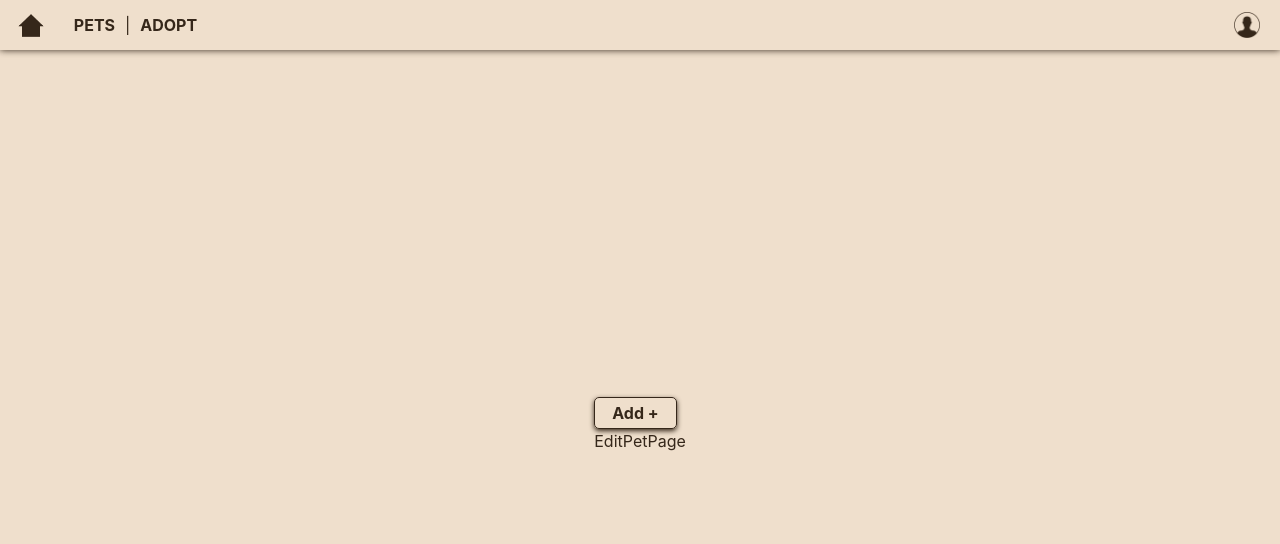
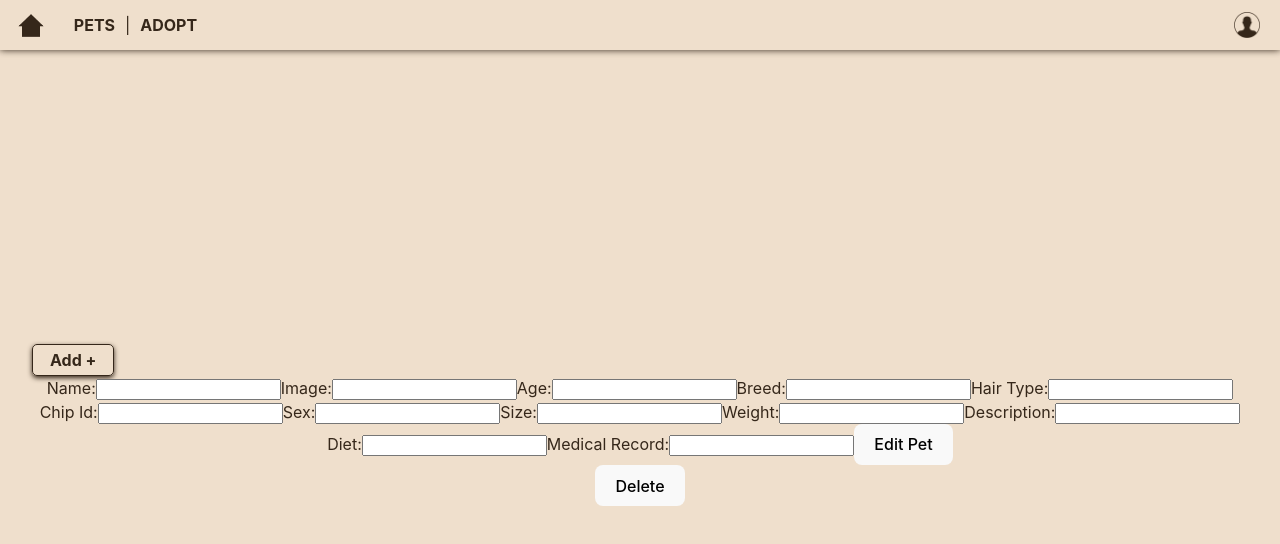
Before and after one commit to joaosilvapedro357/Frontend-Project-Module3-Pets, a React (Vite) app in the folder react-upet-app/: page /pets/1/edit in a window 1280 px wide. Shown: the top 544 px of the page. Built offline with nearby package versions, Linux system fonts and the light colour scheme; no server answers.

Commit message:
authentication issue solved

```diff
--- a/react-upet-app/src/pages/EditPetPage.jsx
+++ b/react-upet-app/src/pages/EditPetPage.jsx
@@ -1,9 +1,92 @@
-import React from 'react';
+import { useEffect, useState } from "react";
+import axios from "axios";
+import { useParams, useNavigate } from "react-router-dom";
+
+
+const BACKEND_URL = 'http://localhost:3000/api';
 
 function EditPetPage() {
-  return (
-    <div>EditPetPage</div>
-  )
+
+  const [name, setName] = useState('');
+  const [age, setAge] = useState('');
+  const [image, setImage] = useState('');
+  const [breed, setBreed] = useState('');
+  const [hairType, setHairType] = useState('');
+  const [chipId, setChipId] = useState('');
+  const [sex, setSex] = useState('');
+  const [size, setSize] = useState('');
+  const [weight, setWeight] = useState('');
+  const [description, setDescription] = useState('');
+  const [diet, setDiet] = useState('');
+  const [medicalRecord, setMedicalRecord] = useState('');
+  const [typeOfPet, setTypeOfPet] = useState('');
+
+    const {dogId} = useParams();
+    const navigate = useNavigate();
+
+
+    useEffect(()=>{
+        axios.get(`${BACKEND_URL}/dogs/${dogId}`).then((response)=>{
+            const oneDog = response.data;
+            setName(oneDog.name);
+            setImage(oneDog.image);
+            setAge(oneDog.age);
+            setBreed(oneDog.breed);
+            setHairType(oneDog.hairType);
+            setChipId(oneDog.chipId);
+            setSex(oneDog.sex);
+            setSize(oneDog.size);
+            setWeight(oneDog.weight);
+            setDescription(oneDog.description);
+            setDiet(oneDog.diet);
+            setMedicalRecord(oneDog.medicalRecord);
+
+        })
+        .catch((error)=> console.log(error));
+
+    }, []);
+
+    const handleSubmit = (e) =>{
+        e.preventDefault();
+
+        const requestBody = {name, image, age, breed, hairType, chipId, sex, size, weight,
+          description, diet, medicalRecord};
+
+        axios.put(`${API_URL}/projects/${projectId}`, requestBody).then(()=>{
+            navigate(`/projects/${projectId}`);
+
+        })
+        .catch((error)=> console.log(error));
+    }
+
+    const deletePet = () =>{
+        axios.delete(`${BACKEND_URL}/dogs/${dogId}`).then(()=>{
+            navigate("/pets");
+        })
+        .catch((error)=> console.log(error));
+    }
+
+    return(
+        <div>
+            <form onSubmit={handleSubmit}>
+                <label>Name:<input type="text" name="name" value={name} onChange={(e)=> setName(e.target.value)}/></label>
+                <label>Image:<input type="text" name="image" value={image} onChange={(e)=> setImage(e.target.value)}/></label>
+                <label>Age:<input type="text" name="age" value={age} onChange={(e)=> setAge(e.target.value)}/></label>
+                <label>Breed:<input type="text" name="breed" value={breed} onChange={(e)=> setBreed(e.target.value)}/></label>
+                <label>Hair Type:<input type="text" name="hairType" value={hairType} onChange={(e)=> setHairType(e.target.value)}/></label>
+                <label>Chip Id:<input type="text" name="chipId" value={chipId} onChange={(e)=> setChipId(e.target.value)}/></label>
+                <label>Sex:<input type="text" name="sex" value={sex} onChange={(e)=> setSex(e.target.value)}/></label>
+                <label>Size:<input type="text" name="size" value={size} onChange={(e)=> setSize(e.target.value)}/></label>
+                <label>Weight:<input type="text" name="weight" value={weight} onChange={(e)=> setWeight(e.target.value)}/></label>
+                <label>Description:<input type="text" name="description" value={description} onChange={(e)=> setDescription(e.target.value)}/></label>
+                <label>Diet:<input type="text" name="diet" value={diet} onChange={(e)=> setDiet(e.target.value)}/></label>
+                <label>Medical Record:<input type="text" name="medicalRecord" value={medicalRecord}
+                onChange={(e)=> setMedicalRecord(e.target.value)}/></label>
+                <button type="submit">Edit Pet</button>
+            </form>
+            <button onClick={deletePet}>Delete</button>
+        </div>
+    )
 }
 
 export default EditPetPage;
--- a/react-upet-app/src/pages/LoginPage.jsx
+++ b/react-upet-app/src/pages/LoginPage.jsx
@@ -3,7 +3,7 @@ import { AuthContext } from '../Context/auth.context';
 import axios from 'axios';
 import { useNavigate } from 'react-router-dom';
 
-const BACKEND_URL = 'http://localhost:3000/api';
+const BACKEND_URL = 'http://localhost:3000';
 
 function LoginPage() {
 
--- a/react-upet-app/src/pages/PetPage.jsx
+++ b/react-upet-app/src/pages/PetPage.jsx
@@ -1,9 +1,56 @@
-import React from 'react';
+import { useParams, Link } from "react-router-dom";
+import axios from "axios";
+import { useEffect, useState } from "react";
 
-function PetPage() {
+const BACKEND_URL = 'http://localhost:3000';
+
+function PetDetailsPage () {
+
+    const {dogId} = useParams();
+    const [pet, setPet] = useState('');
+
+    useEffect(()=>{
+        axios.get(`${BACKEND_URL}/dogs/${dogId}?_embed=tasks`).then((response)=>{
+            const onePet = response.data;
+            setPet(onePet);
+        })
+        .catch((error)=> console.log(error));
+    }, [])
+
   return (
-    <div>PetPage</div>
+
+    <div>
+        {pet && (
+            <div>
+                <h1>{pet.name}</h1>
+                <p>{pet.image}</p>
+                <p>{pet.age}</p>
+                <p>{pet.breed}</p>
+                <p>{pet.hairType}</p>
+                <p>{pet.chipId}</p>
+                <p>{pet.sex}</p>
+                <p>{pet.size}</p>
+                <p>{pet.weight}</p>
+                <p>{pet.description}</p>
+                <p>{pet.diet}</p>
+                <p>{pet.medicalRecord}</p>
+            </div>
+        )}
+        {pet && pet.tasks.map((task)=>{
+            return(
+                <div key={task.id}>
+                    <h3>{task.name}</h3>
+                    <h4>Description:</h4>
+                    <p>{task.description}</p>
+                </div>
+            )
+        })}
+        <Link to = "/pets">Back</Link>
+        <Link to={`/pets/edit/${dogId}`}> Edit Pet</Link>
+    </div>
   )
 }
 
-export default PetPage;
+export default PetDetailsPage
+
+// Remember to always return on .maps!
--- a/react-upet-app/src/pages/ProfilesPage.jsx
+++ b/react-upet-app/src/pages/ProfilesPage.jsx
@@ -1,14 +1,10 @@
-import { useState } from "react";
+import axios from 'axios'
+import { useEffect, useState } from 'react'
 import { Link, useParams } from "react-router-dom";
-import { useNavigate } from "react-router-dom";
-import axios from "axios";
-import { useEffect, navigate } from "react";
 
-//const PORT = 3000;
-const BACKEND_URL = 'http://localhost:3000/api'; /* it is api because we defined it
-like that in the routes */
+const BACKEND_URL = 'http://localhost:3000';
 
-function ProfilesPage() {
+function PetListPage (){
 
   const [name, setName] = useState('');
   const [age, setAge] = useState('');
@@ -24,24 +20,25 @@ function ProfilesPage() {
   const [medicalRecord, setMedicalRecord] = useState('');
   const [typeOfPet, setTypeOfPet] = useState('');
 
-  const [myPetDetails, setMyPetDetails] = useState([]);
+  const {dogId} = useParams();
+    /* Creation of State Values demands a variable that displays the
+    information (in this case is projects) +a function that updates
+     the value (in the case is setProjects). The naming of these two
+     is subjective and up to you */
 
-  const navigate = useNavigate();
+    const [pets, setPets] = useState(['']);
 
-  const {dogId} = useParams();
+    /* useEffect with an empty array will create
+    side-effects when the component is rendered initially */
 
-  const getAllPets = () =>{
-    axios.get(`${BACKEND_URL}/dogs`)
-  .then((response) => {
-    // Check if the array is not empty before accessing its first element
-    // Access the title property from the first item in the array
-    setMyPetDetails(response.data);
+    useEffect(()=>{
+        axios.get(`${BACKEND_URL}/dogs?_embed=tasks`).then((response)=>{
+            setPets(response.data);
         })
-  .catch((error) => {
-    console.error("Error fetching pet details:", error);
-    // Handle the error and display an error message
-  });
-  }
+
+        .catch((error)=> console.log(error));
+
+    }, []);
 
     const handleSubmit = (e) => {
       let typeOfPet = 'dog';
@@ -63,9 +60,6 @@ function ProfilesPage() {
         typeOfPet
       }
 
-    console.log('handling submit');
-
-    // In the url we can use 'http://localhost:${PORT}' as well.
       axios.post(`${BACKEND_URL}/dog`, requestBody)
     .then(() => {
         getAllPets();
@@ -88,18 +82,8 @@ function ProfilesPage() {
     });
 };
 
-useEffect(() => {
-  getAllPets();
-}, []);
+    return(
 
-const deletePet = () =>{
-  axios.delete(`${BACKEND_URL}/dogs/:${dogId}`).then(()=>{
-      navigate("/pets");
-  })
-  .catch((error)=> console.log(error));
-}
-
-  return (
     <div className="pets-page">
       <h1 className="pets-title">My Pets</h1>
       <h2 className="Petspage-description">Access your pets Informations</h2>
@@ -143,27 +127,20 @@ const deletePet = () =>{
           < button type="submit">Submit</button>
         </div>
       </form>
-      <div className="pet-details">
-      {myPetDetails.map((pet) => (
-        <div className="pet-details-info" key={pet._id}>
-          <p className="p-name">Name: {pet.name}</p>
-          <img src={pet.image} alt="Pet Image" />
-          <p className="p-age"> Age: {pet.age}</p>
-          <p className="p-breed"> Breed: {pet.breed}</p>
-          <p className="p-hair"> Hair Type: {pet.hairType}</p>
-          <p className="p-chip"> ChipId: {pet.chipId}</p>
-          <p className="p-sex"> Sex: {pet.sex}</p>
-          <p className="p-size"> Size: {pet.size}</p>
-          <p className="p-weight"> Weight: {pet.weight}</p>
-          <p className="p-description"> Description: {pet.description}</p>
-          <p className="p-diet"> Diet: {pet.diet}</p>
-          <p className="p-medical"> Medical Record: {pet.medicalRecord}</p>
-          <button className="petpage-button" onClick={deletePet}> Delete </button>
-        </div>
-          ))}
-      </div>
+      {pets.map((pet)=>{
+          return (
+            <div className = "dog-list" key={pet.id}>
+                <Link to={`/pets/${pet.id}`}>
+                  <h3>{pets.name}</h3>
+                </Link>
             </div>
                 )
+            })}
+            <Link to = "/pets">Back</Link>
+        <Link to={`/pets/edit/${dogId}`}> Edit Pet</Link>
+        </div>
+    )
+
 }
 
-export default ProfilesPage;
+export default PetListPage
--- a/react-upet-app/src/pages/SignupPage.jsx
+++ b/react-upet-app/src/pages/SignupPage.jsx
@@ -2,7 +2,7 @@ import axios from 'axios';
 import { useState } from 'react';
 import {useNavigate} from 'react-router-dom'
 
-const BACKEND_URL = 'http://localhost:3000/';
+const BACKEND_URL = 'http://localhost:3000';
 
 function SignUpPage() {
 
```
Lines whose indentation alone changed are shown as unchanged.
